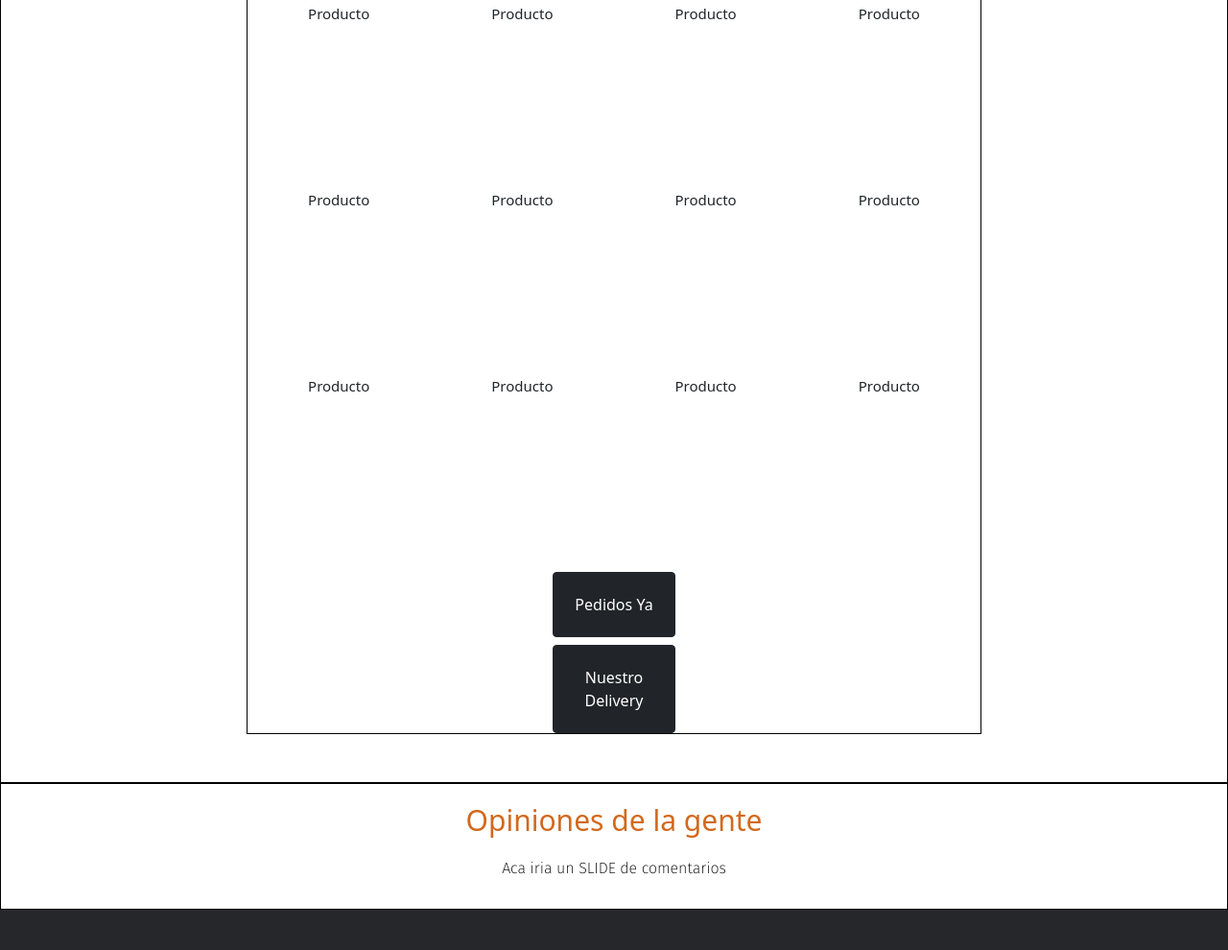
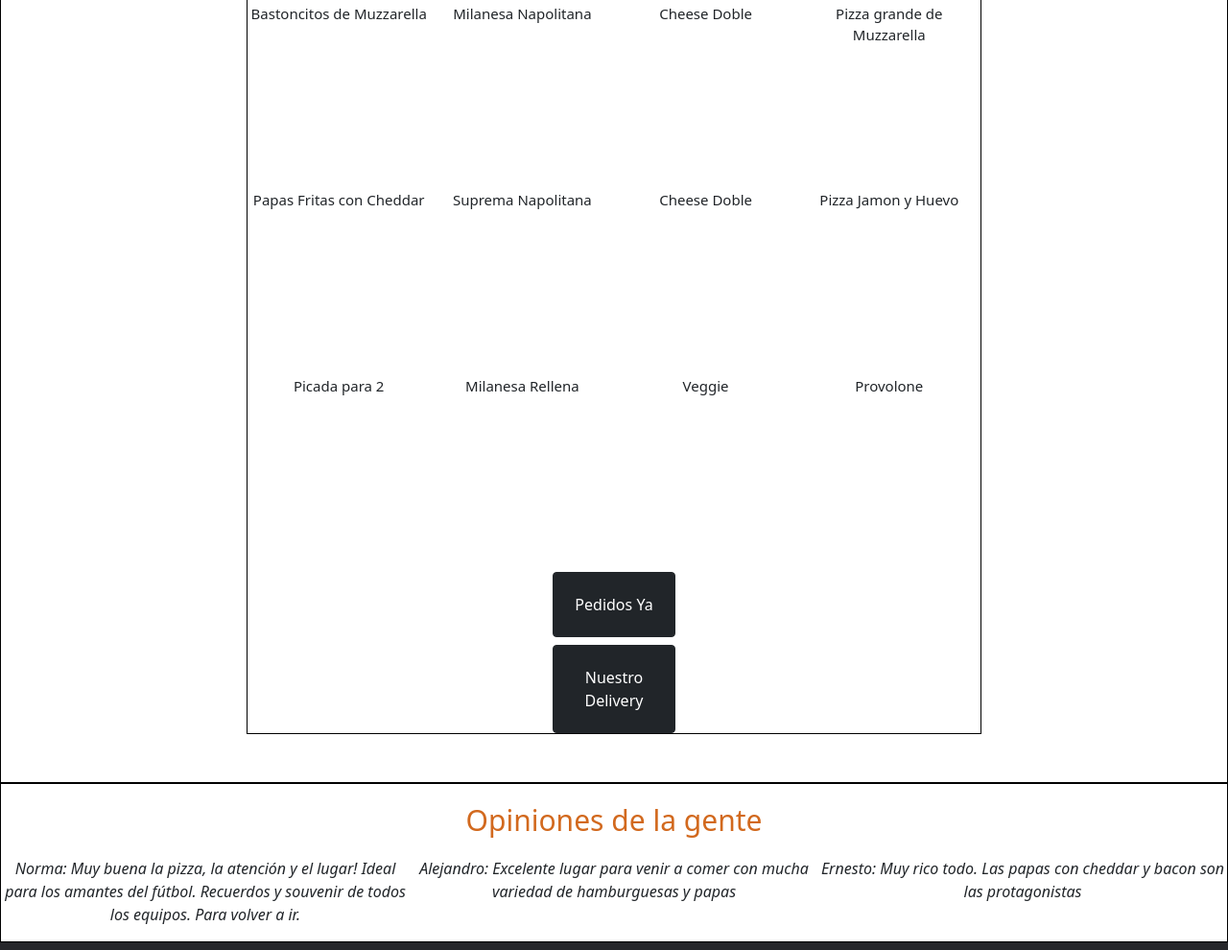
Before and after one commit to EscFranco/EntregaGit, a website: page index.html in a window 1280 px wide. Shown: the part 1674-2664 px from the top of the page at 96% size. Drawn offline with nearby package versions, Linux system fonts and the light colour scheme; a web font is replaced by a local one.

Commit message:
Menu + Comentarios

```diff
--- a/index.html
+++ b/index.html
@@ -51,7 +51,7 @@
                         </div>
                     </div>
                     <div class="carousel-item">
-                        <img src="https://morficlub.com.ar/wp-content/uploads/2019/11/WhatsApp-Image-2019-11-21-at-19.07.106-1.jpeg" class="d-block w-100" alt="...">
+                        <img src="https://media-cdn.tripadvisor.com/media/photo-s/0d/7a/38/2c/milanesa-cheddar-y-barbacoa.jpg" class="d-block w-100" alt="...">
                         <div class="carousel-caption d-none d-md-block">
                             <h5>EL MEJOR RESTAURANT DE BUENOS AIRES</h5>
                         </div>
@@ -91,18 +91,18 @@
                     </ul>
                 </div>
                 <div class="comida">
-                    <div class="producto1"> Producto </div>
-                    <div class="producto2"> Producto </div>
-                    <div class="producto3"> Producto </div>
-                    <div class="producto4"> Producto </div>
-                    <div class="producto5"> Producto </div>
-                    <div class="producto6"> Producto </div>
-                    <div class="producto7"> Producto </div>
-                    <div class="producto8"> Producto </div>
-                    <div class="producto9"> Producto </div>
-                    <div class="producto10"> Producto </div>
-                    <div class="producto11"> Producto </div>
-                    <div class="producto12"> Producto </div>
+                    <div class="producto1"> Bastoncitos de Muzzarella </div>
+                    <div class="producto2"> Milanesa Napolitana </div>
+                    <div class="producto3"> Cheese Doble </div>
+                    <div class="producto4"> Pizza grande de Muzzarella </div>
+                    <div class="producto5"> Papas Fritas con Cheddar </div>
+                    <div class="producto6"> Suprema Napolitana </div>
+                    <div class="producto7"> Cheese Doble </div>
+                    <div class="producto8"> Pizza Jamon y Huevo </div>
+                    <div class="producto9"> Picada para 2 </div>
+                    <div class="producto10"> Milanesa Rellena </div>
+                    <div class="producto11"> Veggie </div>
+                    <div class="producto12"> Provolone </div>
                 </div>
                 <div class="d-grid gap-2 col-6 mx-auto pedir">
                     <button class="btn btn-dark" type="button">Pedidos Ya</button>
@@ -113,7 +113,12 @@
 
         <section class="opiniones">
             <h3 class="opiniones__titulo">Opiniones de la gente</h3>
-            <p class="opiniones__comentarios"> Aca iria un SLIDE de comentarios</p>
+            <div class="opiniones__slide">
+                <p class="opiniones__slide__texto1">Norma: Muy buena la pizza, la atención y el lugar! Ideal para los amantes del fútbol. Recuerdos y souvenir de todos los equipos. Para volver a ir. </p>
+                <p class="opiniones__slide__texto2">Alejandro: Excelente lugar para venir a comer con mucha variedad de hamburguesas y papas </p>
+                <p class="opiniones__slide__texto3">Ernesto: Muy rico todo. Las papas con cheddar y bacon son las protagonistas </p>
+            </div>
+            <!-- <p class="opiniones__comentarios"> Aca iria un SLIDE de comentarios</p> -->
         </section>
     </main>
 
--- a/sass/components/_index.scss
+++ b/sass/components/_index.scss
@@ -133,7 +133,19 @@ h4 {
         color:black;
         margin:0 auto 30px;
     }
+    &__slide {
+        display: grid;
+        grid-template-columns: repeat(3, 1fr);
+        grid-template-rows: 1fr;
+        grid-column-gap: 0px;
+        grid-row-gap: 0px;
+        font-style: italic;
+    }
 }
+
+.opiniones__slide__texto1 { grid-area: 1 / 1 / 2 / 2; }
+.opiniones__slide__texto2 { grid-area: 1 / 2 / 2 / 3; }
+.opiniones__slide__texto3 { grid-area: 1 / 3 / 2 / 4; }
 
 /* MEDIA QUERY */
 
```
Also changed, not shown: menu.html (+12 -12 lines), css/style.css.
